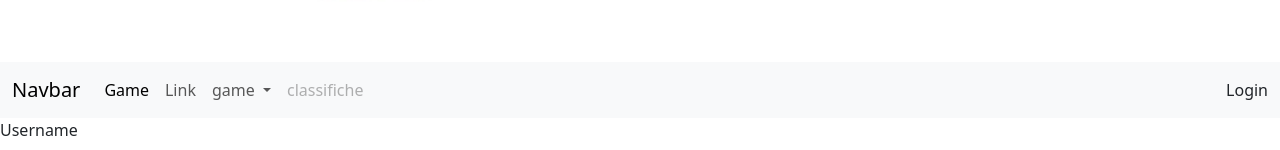
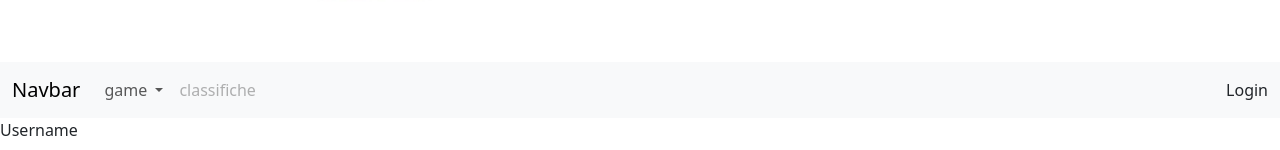
Before and after one commit to dalilamoruso/CacciaAlTesoro, a plain HTML site: page index.html in a window 1280 px wide. Shown: the part 877-1027 px from the top of the page. Drawn offline with nearby package versions, Linux system fonts and the light colour scheme.

Commit message:
Update index.html

```diff
--- a/index.html
+++ b/index.html
@@ -17,11 +17,6 @@
     <div class="collapse navbar-collapse" id="navbarSupportedContent">
       <ul class="navbar-nav me-auto mb-2 mb-lg-0">
         <li class="nav-item">
-          <a class="nav-link active" aria-current="page" href="#">Game</a>
-        </li>
-        <li class="nav-item">
-          <a class="nav-link" href="#">Link</a>
-        </li>
         <li class="nav-item dropdown">
           <a class="nav-link dropdown-toggle" href="#" role="button" data-bs-toggle="dropdown" aria-expanded="false">
             game
```
